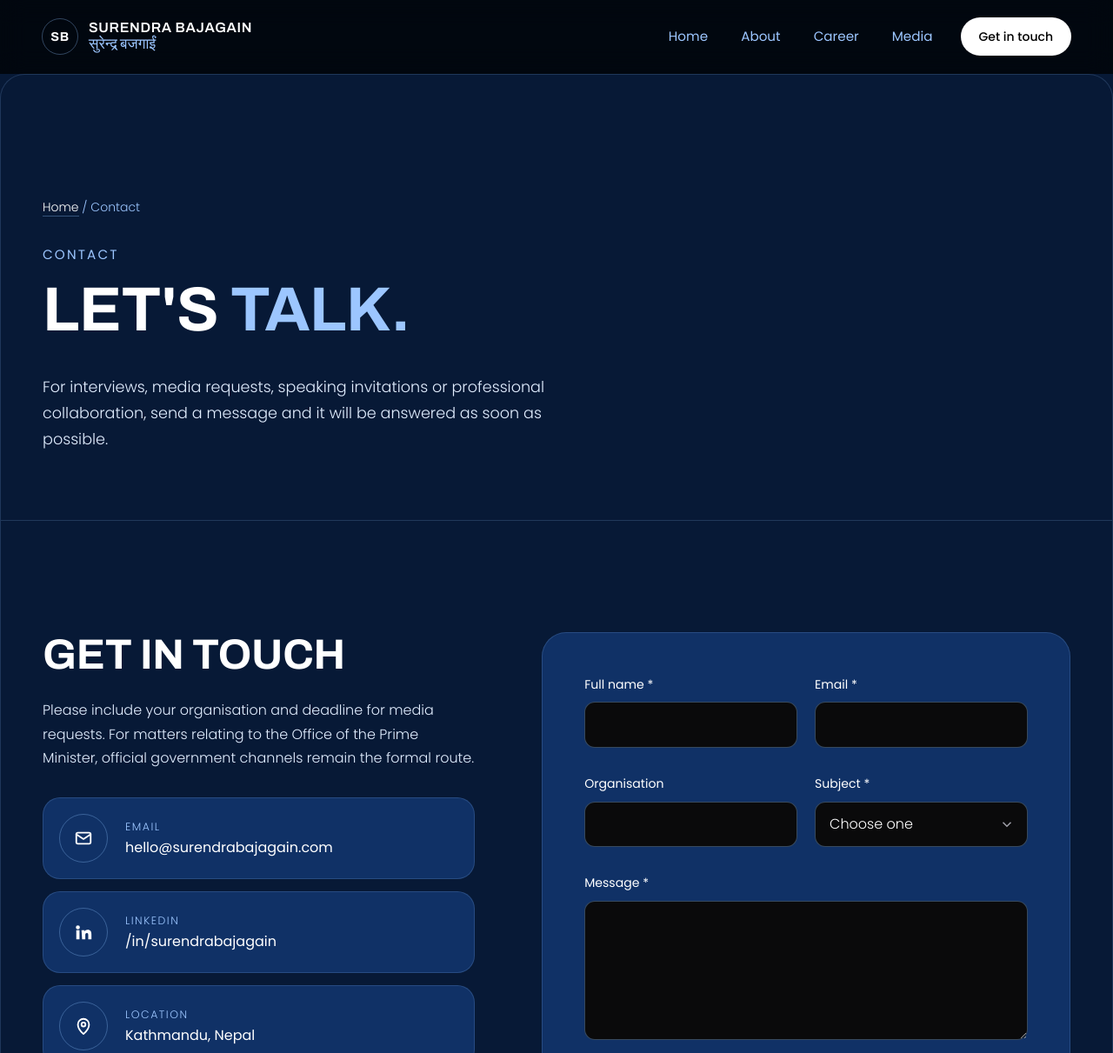
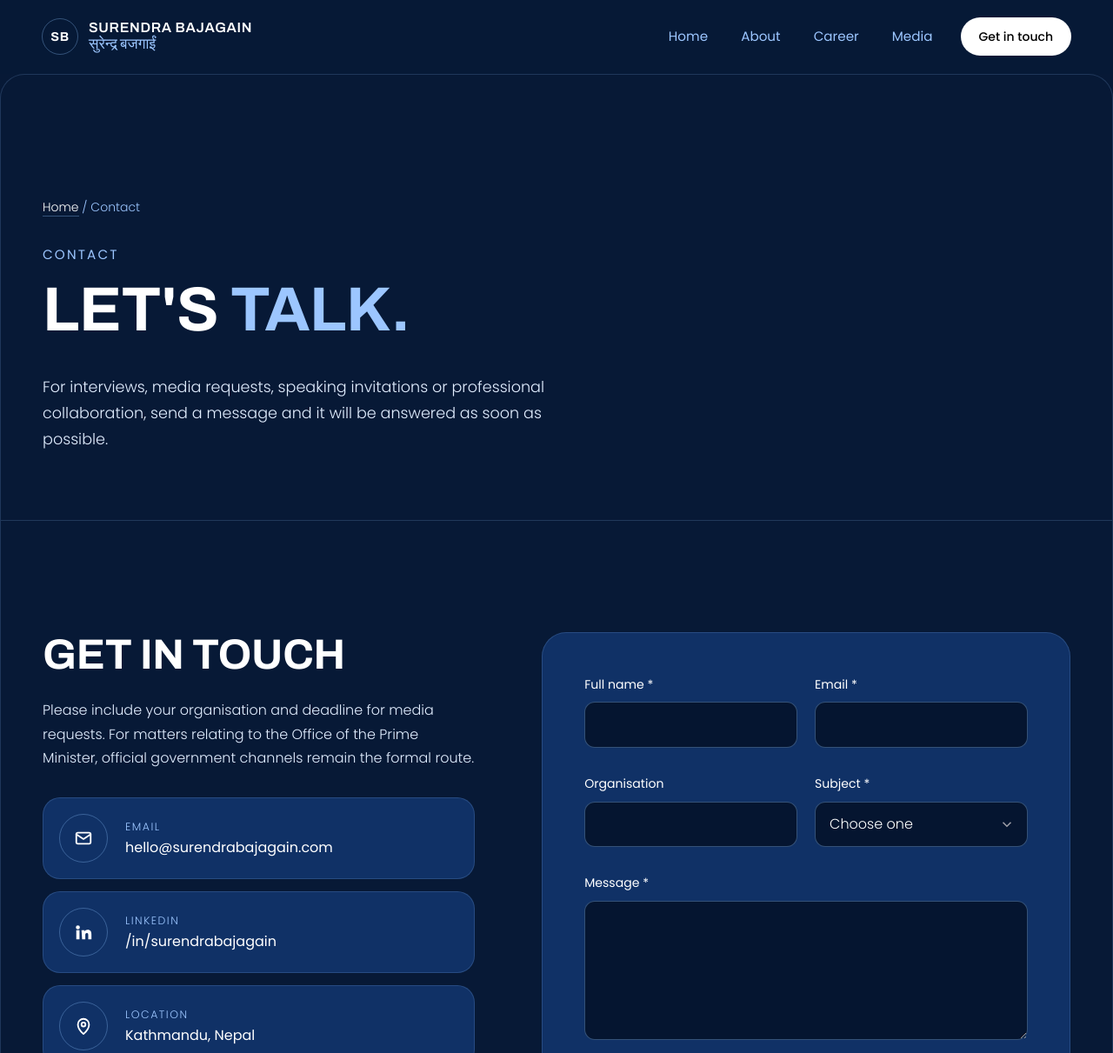
Before and after one commit to parajulisanket/Surendra-Bajagain, a plain HTML site: page contact/index.html in a window 1280 px wide. Shown: the top 1211 px of the page at 87% size. Drawn offline with Linux system fonts and the light colour scheme; a web font is replaced by a local one.

Commit message:
header updated color

```diff
--- a/assets/css/style.css
+++ b/assets/css/style.css
@@ -280,7 +280,7 @@ main {
   position: sticky;
   top: 0;
   z-index: 50;
-  background: rgba(0, 0, 0, 0.72);
+  background: #061936;
   backdrop-filter: blur(14px);
   -webkit-backdrop-filter: blur(14px);
   transition: border-color 0.3s;
@@ -1799,8 +1799,8 @@ a.contact-card:hover {
   min-height: 52px;
   padding: 14px 16px;
   border-radius: var(--radius-sm);
-  border: 1px solid var(--line-2);
-  background: #0a0a0b;
+  border: 1px solid rgba(142, 192, 251, 0.35);
+  background: #051530;
   color: #fff;
   font: 300 1rem/1.4 var(--font-body);
   transition:
```
Also changed, not shown: index.html (+1 -1 lines).
